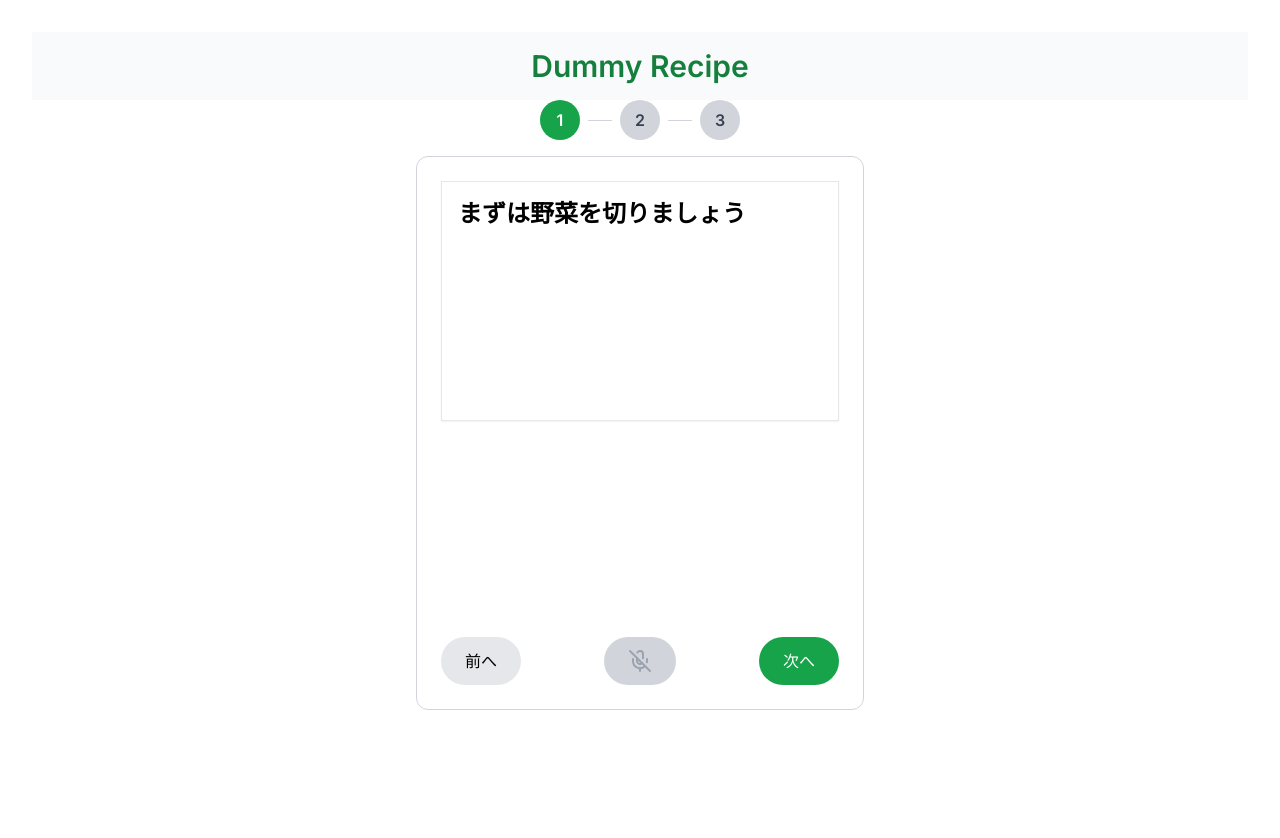
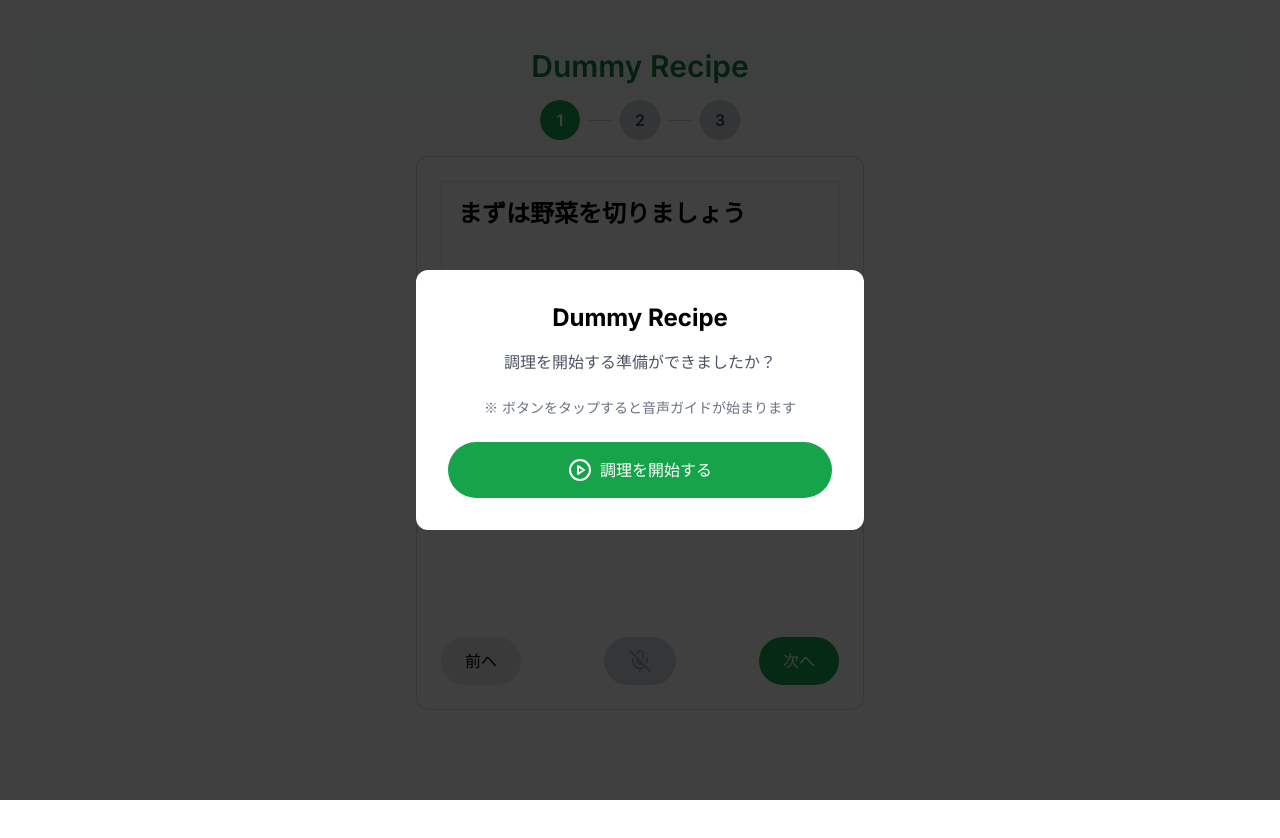
Before and after one commit to yusa-bot/cooking-assistant, a Next.js app: page /cooking/steps in a window 1280 px wide. Built offline with nearby package versions, Linux system fonts and the light colour scheme.

Commit message:
feat: Implement audio system initialization and add cooking start overlay in RecipeStepsPage

```diff
--- a/app/cooking/steps/page.tsx
+++ b/app/cooking/steps/page.tsx
@@ -2,7 +2,7 @@
 
 import React from "react"
 import { useState, useEffect, useRef } from "react"
-import { ArrowLeft, Volume2, Mic, Timer as TimerIcon, Check, X, MicOff } from "lucide-react"
+import { ArrowLeft, Volume2, Mic, Timer as TimerIcon, Check, X, MicOff, PlayCircle } from "lucide-react"
 import TimerUI, { TimerUIRef } from "@/components/ui/TimerUI"
 import Link from "next/link"
 import { useParams, useRouter } from "next/navigation"
@@ -42,9 +42,57 @@ export default function RecipeStepsPage() {
   const [showAiAnswer, setShowAiAnswer] = useState(false)
   const [isPausedForSpeech, setIsPausedForSpeech] = useState(false)
   const initialLoadRef = useRef(true)
+  // 音声システムが初期化されたかどうかを追跡
+  const [isAudioInitialized, setIsAudioInitialized] = useState(false)
+  // 調理開始画面が表示されているかどうか
+  const [showStartCookingOverlay, setShowStartCookingOverlay] = useState(true)
 
   // TimerUI の参照を保持するための ref
   const timerRef = useRef<TimerUIRef | null>(null)
+
+  // 音声システムを初期化する関数
+  const initializeAudioSystem = () => {
+    // ダミーの音声出力を生成して初期化
+    if (!isAudioInitialized) {
+      const synth = getSpeechSynthesis()
+      // 空のテキストを読み上げる試み（多くのブラウザでこれが音声APIの初期化として機能する）
+      const utterance = new SpeechSynthesisUtterance("")
+      window.speechSynthesis.speak(utterance)
+
+      // 空の音声コンテキストを作成して初期化
+      try {
+        const audioCtx = new AudioContext()
+        // 一時的に無音を鳴らす
+        const oscillator = audioCtx.createOscillator()
+        const gainNode = audioCtx.createGain()
+        gainNode.gain.value = 0 // 無音
+        oscillator.connect(gainNode)
+        gainNode.connect(audioCtx.destination)
+        oscillator.start()
+        oscillator.stop(audioCtx.currentTime + 0.001)
+      } catch (e) {
+        console.error("Audio initialization failed:", e)
+      }
+
+      setIsAudioInitialized(true)
+    }
+  }
+
+  // 調理開始ハンドラー
+  const handleStartCooking = () => {
+    // 音声システムを初期化
+    initializeAudioSystem();
+    // オーバーレイを非表示に
+    setShowStartCookingOverlay(false);
+
+    // 少し遅延を入れてから最初のステップの指示を読み上げる
+    setTimeout(() => {
+      if (recipe && recipe.steps && recipe.steps[currentStepIndex]) {
+        const synth = getSpeechSynthesis();
+        synth.speak(recipe.steps[currentStepIndex].instruction, "ja-JP", true);
+      }
+    }, 500);
+  }
 
   if (!recipe) return <p>レシピがありません</p>
 
@@ -181,10 +229,31 @@ export default function RecipeStepsPage() {
   }, [step, recipe])
 
   return (
-    <main className="flex min-h-screen flex-col p-4 md:p-8">
+    <main className="flex min-h-screen flex-col p-4 md:p-8 relative">
+      {/* 調理開始オーバーレイ */}
+      {showStartCookingOverlay && (
+        <div className="fixed inset-0 bg-black bg-opacity-75 flex items-center justify-center z-50">
+          <div className="bg-white dark:bg-gray-800 p-8 rounded-xl max-w-md w-full text-center">
+            <h2 className="text-2xl font-bold mb-4">{recipe.title}</h2>
+            <p className="mb-6 text-gray-600 dark:text-gray-300">調理を開始する準備ができましたか？</p>
+            <p className="mb-6 text-gray-500 dark:text-gray-400 text-sm">
+              ※ ボタンをタップすると音声ガイドが始まります
+            </p>
+            <button
+              onClick={handleStartCooking}
+              className="w-full py-4 px-6 bg-green-600 text-white rounded-full flex items-center justify-center gap-2 hover:bg-green-700 transition-colors"
+            >
+              <PlayCircle className="h-6 w-6" />
+              調理を開始する
+            </button>
+          </div>
+        </div>
+      )}
+
       <header className="flex items-center justify-center sticky top-0 bg-gray-50 p-4 z-10">
         <h1 className="text-3xl font-semibold text-green-700">{recipe.title}</h1>
       </header>
+
       <div className="flex-1 flex flex-col items-center max-w-md mx-auto w-full">
         <div className="mb-4 flex items-center">
 
@@ -194,7 +263,11 @@ export default function RecipeStepsPage() {
                 <div className="w-6 h-px bg-gray-300 mx-2" />
               )}
               <button
-                onClick={() => setCurrentStepIndex(idx)}
+                onClick={() => {
+                  setCurrentStepIndex(idx);
+                  // ステップ変更時に音声システムを初期化
+                  initializeAudioSystem();
+                }}
                 className={`
                   w-10 h-10 flex items-center justify-center rounded-full font-semibold
                   ${idx === currentStepIndex
@@ -251,7 +324,15 @@ export default function RecipeStepsPage() {
 
 
           <div className="mt-8 flex items-center justify-between gap-4">
-            <button onClick={goToPrevStep} disabled={currentStepIndex===0} className="px-6 py-3 bg-gray-200 rounded-full">
+            <button
+              onClick={() => {
+                goToPrevStep();
+                // 前へボタンクリック時に音声システムを初期化
+                initializeAudioSystem();
+              }}
+              disabled={currentStepIndex===0}
+              className="px-6 py-3 bg-gray-200 rounded-full"
+            >
               前へ
             </button>
             <button
@@ -264,6 +345,9 @@ export default function RecipeStepsPage() {
               `}
               disabled={isPausedForSpeech}
               onClick={() => {
+                // マイクボタンクリック時に音声システムを初期化
+                initializeAudioSystem();
+
                 if (isPausedForSpeech) return;
                 const recognition = getSpeechRecognition();
                 if (isListening) {
@@ -281,6 +365,8 @@ export default function RecipeStepsPage() {
                         goToPrevStep,
                         setAiAnswer,
                         setShowAiAnswer,
+                        startTimer,
+                        stopTimer,
                       });
                     },
                     (error: any) => {
@@ -299,7 +385,15 @@ export default function RecipeStepsPage() {
                 <Mic className="h-6 w-6 text-green-600" />
               )}
             </button>
-            <button onClick={goToNextStep} disabled={currentStepIndex===recipe.steps.length-1} className="px-6 py-3 bg-green-600 text-white rounded-full">
+            <button
+              onClick={() => {
+                goToNextStep();
+                // 次へボタンクリック時に音声システムを初期化
+                initializeAudioSystem();
+              }}
+              disabled={currentStepIndex===recipe.steps.length-1}
+              className="px-6 py-3 bg-green-600 text-white rounded-full"
+            >
               次へ
             </button>
           </div>
```
